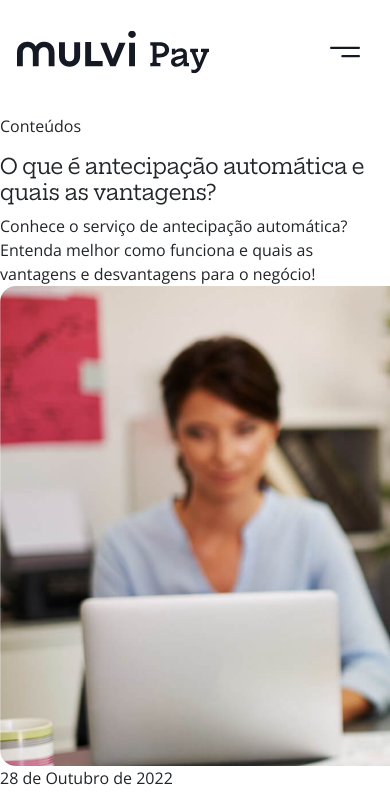
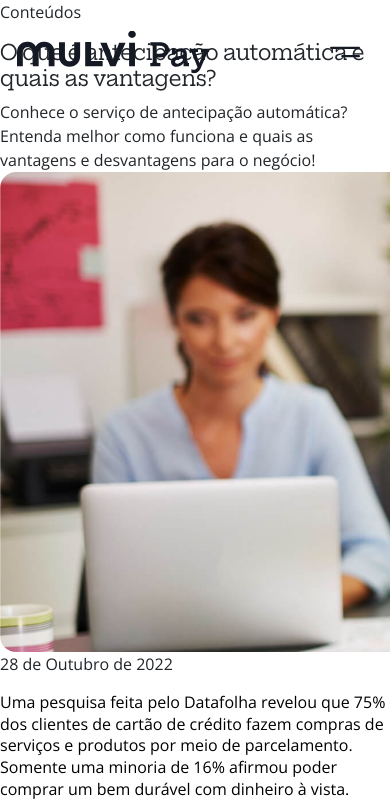
Before and after one commit to LeonardoAraujoLisboa/mulvi-desty, a React (Create React App) app: page /contents/1/antecipation in a window 390 px wide. Shown: the top 807 px of the page. Built offline with nearby package versions, Linux system fonts and the light colour scheme.

Commit message:
Menu fixo mobile

```diff
--- a/src/components/Menu/index.tsx
+++ b/src/components/Menu/index.tsx
@@ -18,6 +18,13 @@ const Menu = () => {
     const toggle = () => {
         if (!expand) {
             setIsOpen(!isOpen)
+        }
+    }
+
+    const handleClickMenuMobile = () => {
+        if (!expand) {
+            setIsOpen(!isOpen)
+            window.location.href = '/#top'
         }
     }
 
@@ -87,11 +94,13 @@ const Menu = () => {
     }, [])
 
     return (
-        <Navbar expand={expand} fixed={`${expand && 'top'}`} className={`container-web ${isOpen ? 'menu-open' : 'menu-close'}`}>
+        <Navbar expand={expand} fixed={'top'} className={`container-web ${isOpen ? 'menu-open' : 'menu-close'}`}id='top'>
             <NavbarBrand href="/" >
                 <Logo />
             </NavbarBrand>
-            <NavbarToggler onClick={toggle} />
+            <a href='#top'>
+                <NavbarToggler onClick={handleClickMenuMobile} />
+            </a>
             <Collapse isOpen={isOpen} navbar>
                 <Nav className='me-auto' navbar>
                     <NavItem onClick={toggle}>
--- a/src/components/sections/HomeSections/Banner/styles.ts
+++ b/src/components/sections/HomeSections/Banner/styles.ts
@@ -2,6 +2,7 @@ import styled from "styled-components";
 
 export const Container = styled.div`
     position: relative;
+    margin-top: 119px;
 
     @media (min-width: 375px) {
         margin-bottom: 40px;
@@ -10,10 +11,6 @@ export const Container = styled.div`
     @media (min-width: 1024px) {
         padding-left: 40px;
         padding-right: 40px;
-    }
-
-    @media (min-width: 1440px) {
-        margin-top: 119px;
     }
 `
 
```
